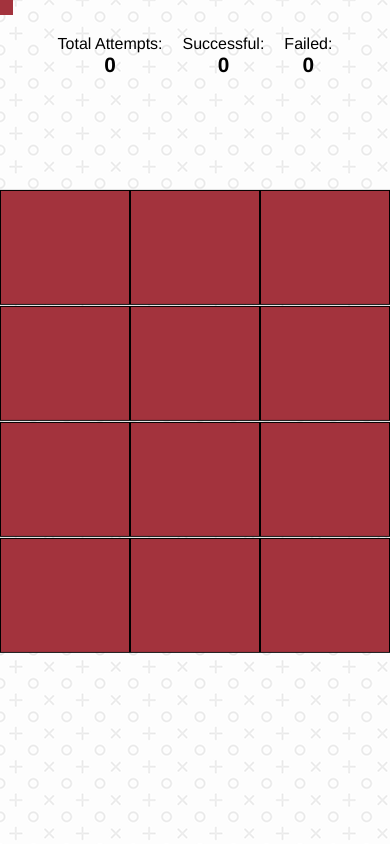
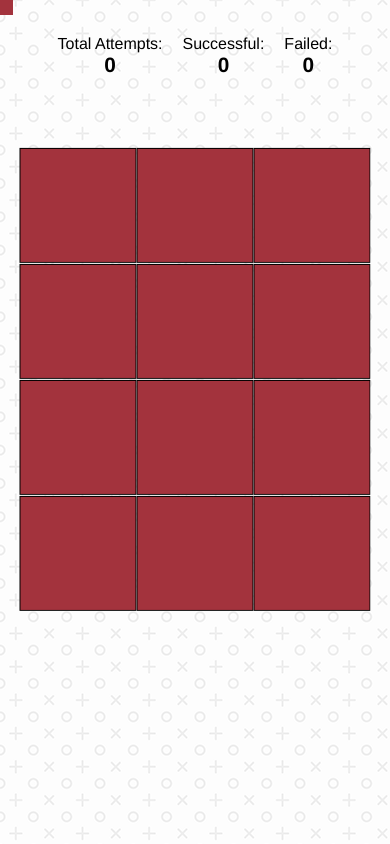
Before and after one commit to szildaniel/flip-game, a Next.js app: page /game in a window 390 px wide. Built offline with nearby package versions, Linux system fonts and the light colour scheme.

Commit message:
changed styles for laptop, and more space in game on smarhphones

```diff
--- a/styles/Styled.GameGrid.js
+++ b/styles/Styled.GameGrid.js
@@ -1,8 +1,8 @@
-import styled from 'styled-components';
+import styled from "styled-components";
 import { device } from "../styles/breakpoints";
 
 export const GameGrid = styled.div`
-  width: 100vw;
+  width: 90vw;
   height: 55vh;
   position: absolute;
   top: 50%;
@@ -11,8 +11,15 @@ export const GameGrid = styled.div`
   display: grid;
   grid-template-columns: 1fr 1fr 1fr;
   grid-template-rows: 1fr 1fr 1fr 1fr;
-  @media ${device.laptopL}{
+  box-sizing: content-box;
+  @media ${device.mobileS}{
+    top: 45%;
+  }
+  @media ${device.laptop}{
     width: 60vw;
-    height: 80vh;
   }
+   @media ${device.laptopL} {
+    width: 60vw;
+  };
+
 `;
```
Also changed, not shown: package.json (+15 -15 lines), 1 other file (tests, documents, lock files or other folders).
